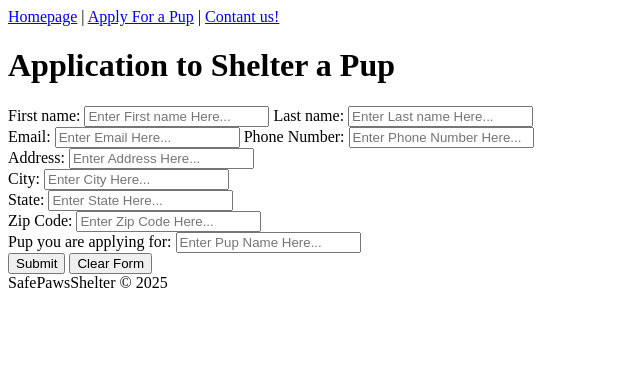
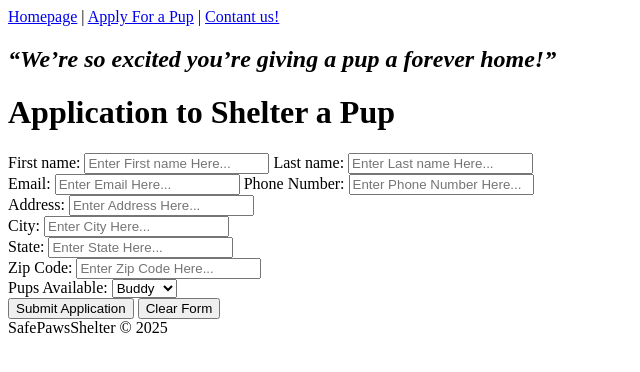
Before and after one commit to TabulaRasae/SafePawsShelter, a plain HTML site: page app.html in a window 1280 px wide. Shown: the whole page, without its empty margins (0-640 px from the left). Drawn offline with Linux system fonts and the light colour scheme.

Commit message:
Updated app.html

```diff
--- a/app.html
+++ b/app.html
@@ -4,7 +4,10 @@
 <head>
     <meta charset="UTF-8">
     <meta name="viewport" content="width=device-width, initial-scale=1.0">
-    <title>Document</title>
+    <meta name="author" content="Michelangelo Javier">
+    <meta name="description" content="Application Page">
+    <title>Adoption aPUPlication</title>
+    <link rel="stylesheet" href="style/styles.css" />
 </head>
 
 <div id=nav>
@@ -16,6 +19,10 @@
 </div>
 
 <body>
+
+    <div>
+        <h2><em>“We’re so excited you’re giving a pup a forever home!”</em></h2>
+    </div>
 
     <div container=100px>
         <h1>Application to Shelter a Pup</h1>
@@ -39,10 +46,16 @@
             <input type="text" id="state" name="state" placeholder="Enter State Here..."></input-type><br>
             <label for="zip">Zip Code:</label>
             <input type="text" id="zip" name="zip" placeholder="Enter Zip Code Here..."></input-type><br>
-            <label for="pup">Pup you are applying for:</label>
-            <input type="text" id="pup" name="pup" placeholder="Enter Pup Name Here..."></input-type><br>
-            <input type="submit" placeholder="Submit"></input-type>
+            <label for="pups">Pups Available:</label>
+            <select id="pups" name="pups">
+                <option value="Buddy">Buddy</option>
+                <option value="Max">Max</option>
+                <option value="Bella">Bella</option>
+                <option value="Lucy">Lucy</option>
+                <option value="Charlie">Charlie</option>
+            </select><br>
 
+            <input type="submit" value="Submit Application"></input-type>
             <input type="reset" value="Clear Form"></input-type>
 
         </form>
```
